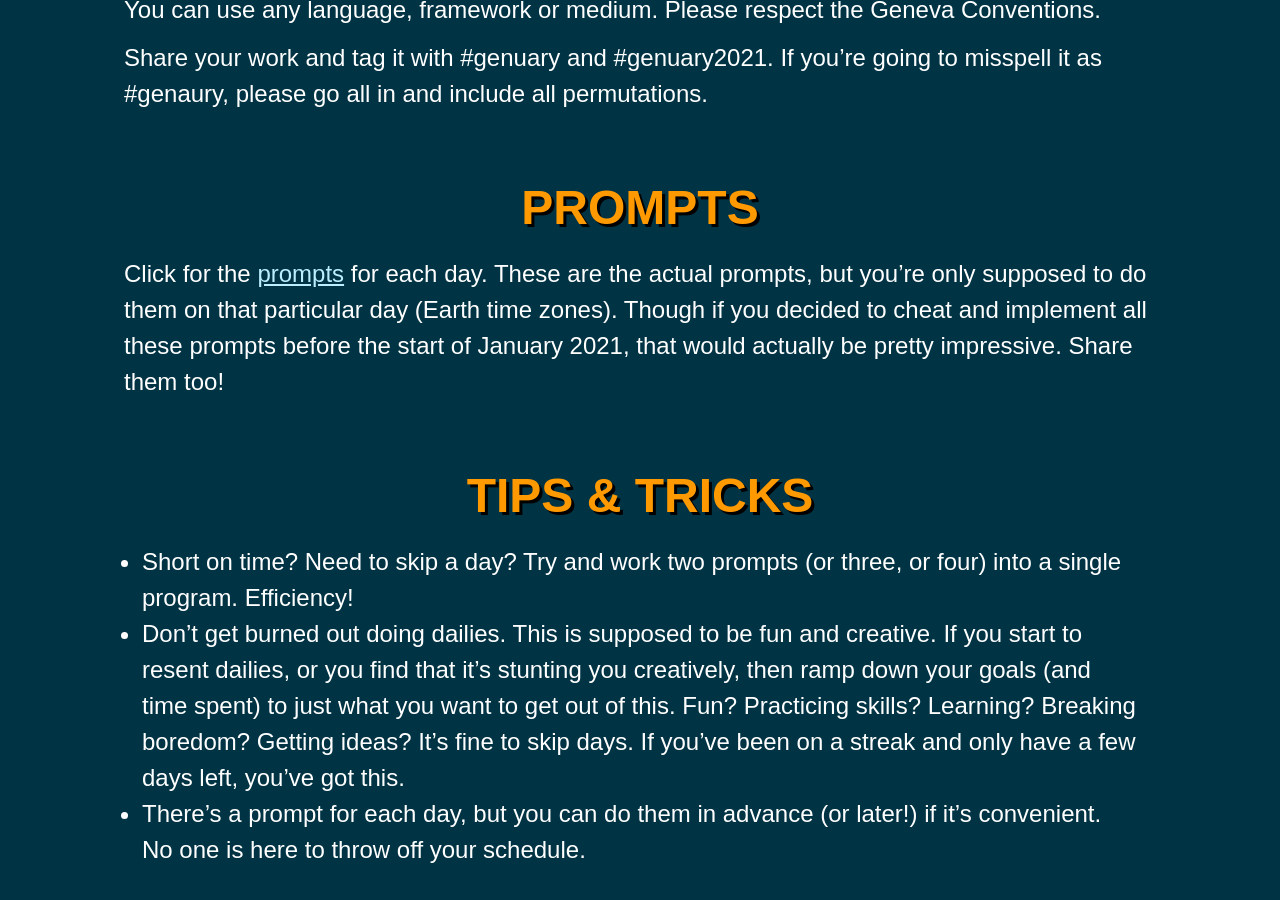
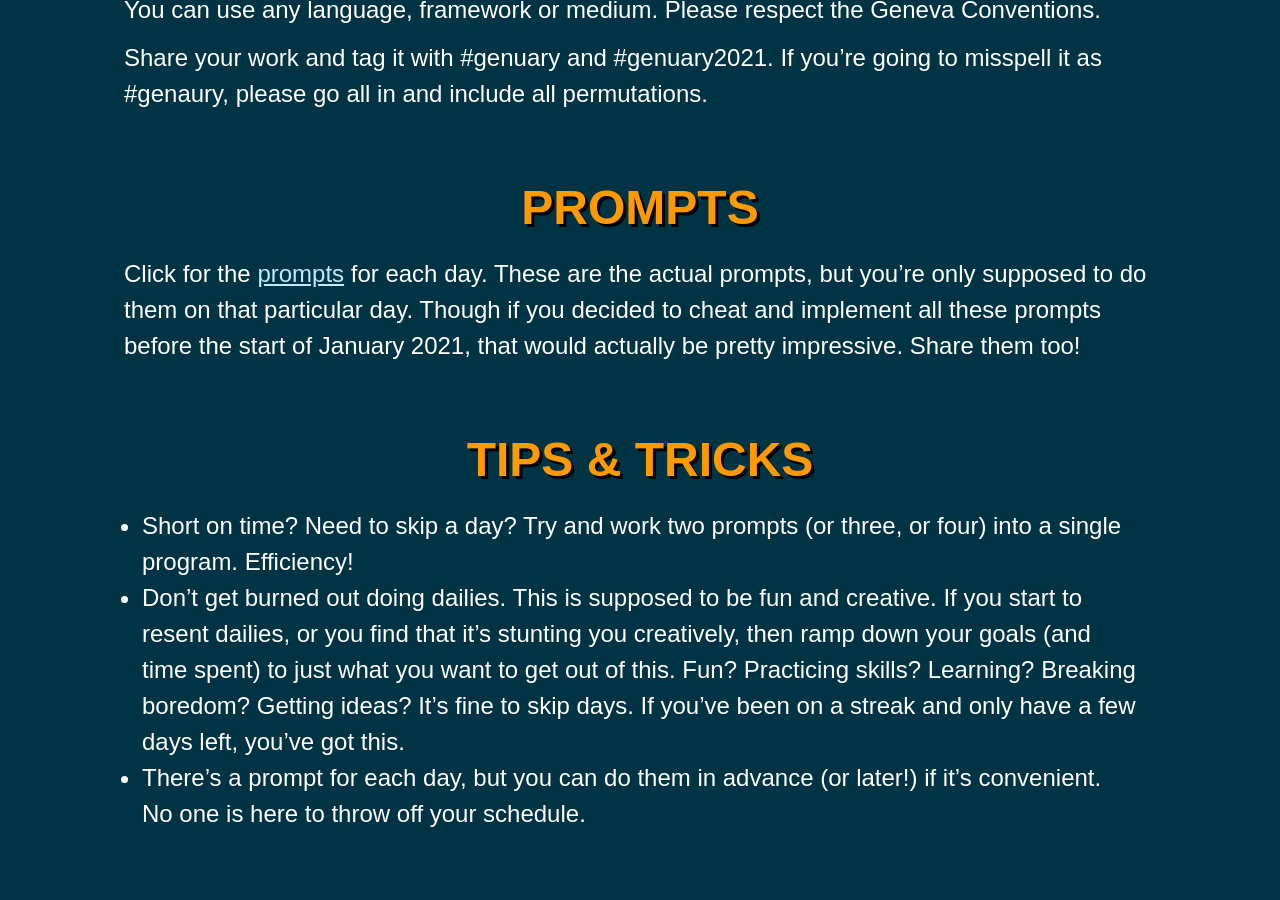
Before and after one commit to genuary2021/genuary2021.github.io, a Jekyll site: the page built from index.md, in a window 1280 px wide and 900 px high, scrolled down 842 px. Built offline with Jekyll 4.4.1, drawn with Linux system fonts in a browser that asks for light colours; our own code applies the rules of GitHub Pages for plain Markdown files.

Commit message:
Update index.md

```diff
--- a/index.md
+++ b/index.md
@@ -22,7 +22,7 @@ Share your work and tag it with #genuary and #genuary2021. If you're going to mi
 
 # [PROMPTS](prompts)
 
-Click for the [prompts](prompts) for each day. These are the actual prompts, but you're only supposed to do them on that particular day (Earth time zones). Though if you decided to cheat and implement all these prompts before the start of January 2021, that would actually be pretty impressive. Share them too!
+Click for the [prompts](prompts) for each day. These are the actual prompts, but you're only supposed to do them on that particular day. Though if you decided to cheat and implement all these prompts before the start of January 2021, that would actually be pretty impressive. Share them too!
 
 # TIPS & TRICKS
 
```
